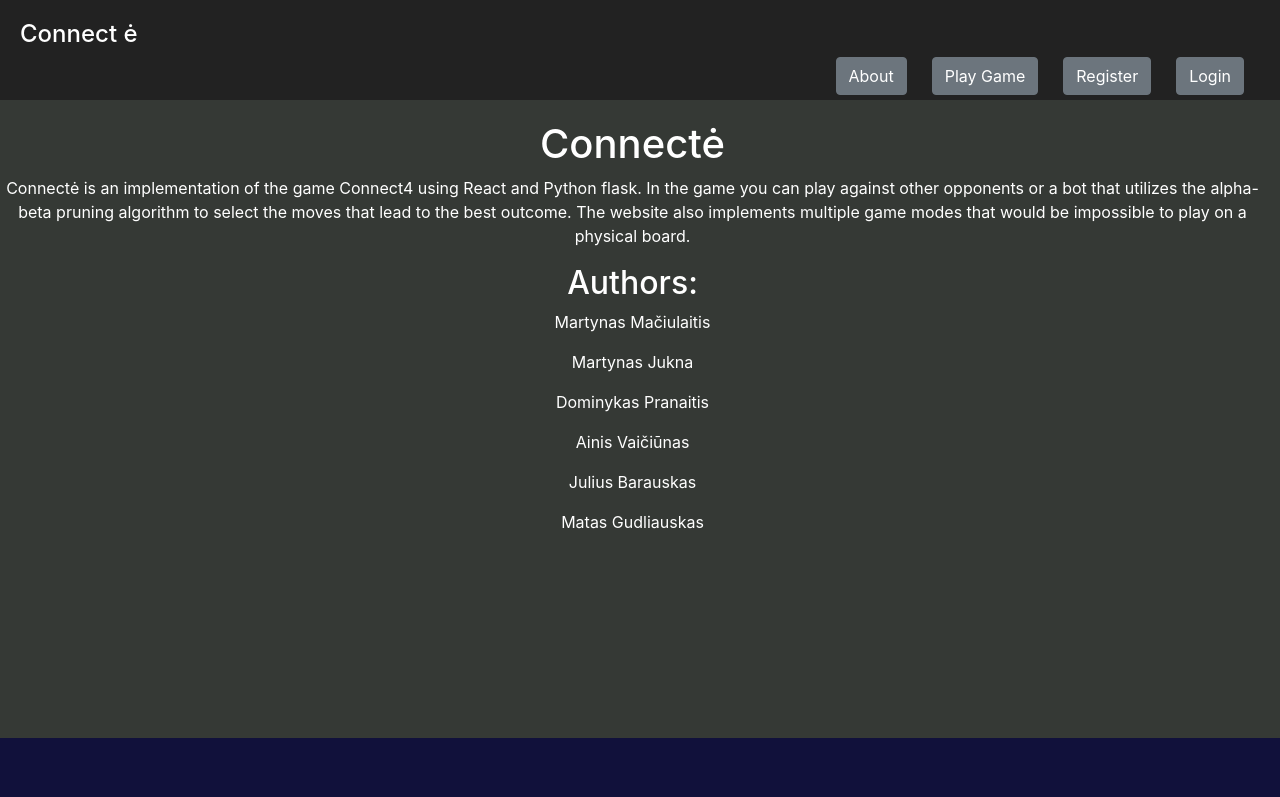
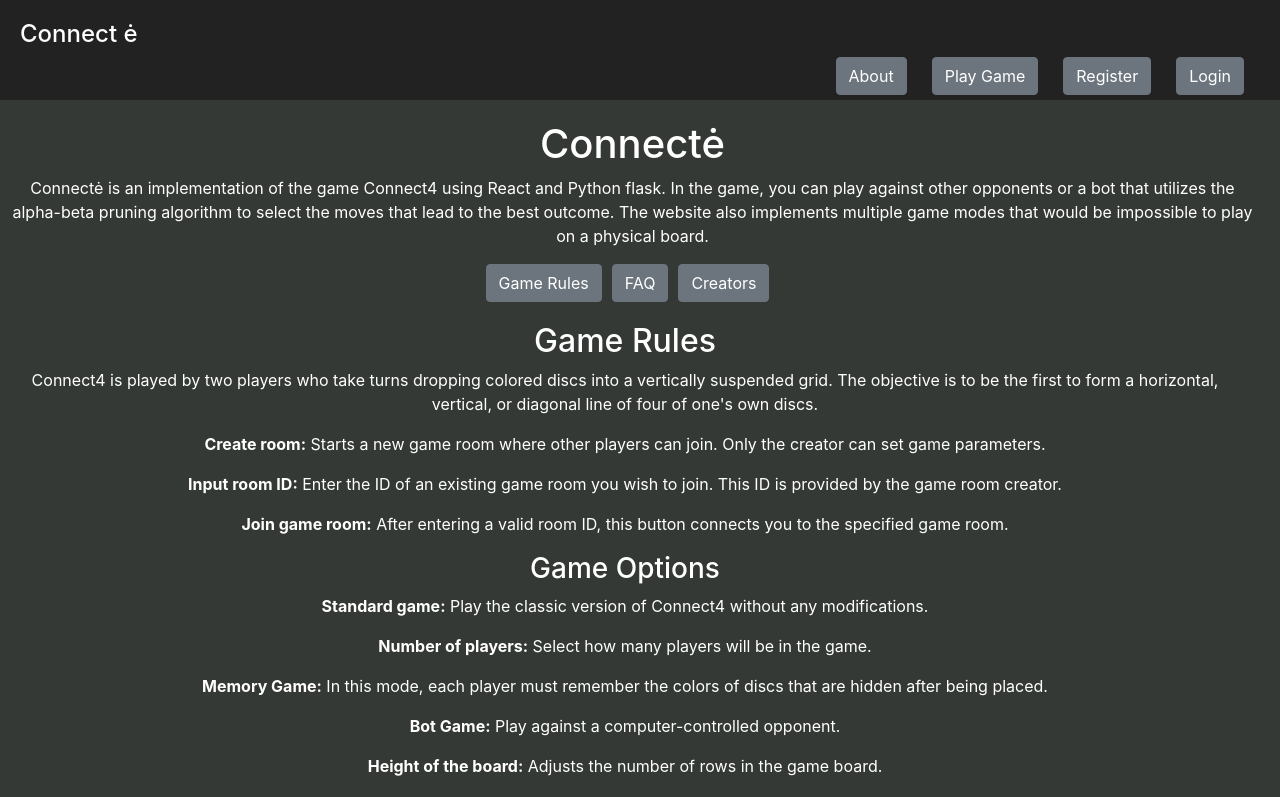
Before and after one commit to Ma813/Connecte, a React (Create React App) app: page /about in a window 1280 px wide. Shown: the top 797 px of the page. Built offline with nearby package versions, Linux system fonts and the light colour scheme.

Commit message:
added about page

```diff
--- a/src/pages/About.js
+++ b/src/pages/About.js
@@ -1,21 +1,118 @@
-import '../styles/Default.css'
-import { useState } from 'react';
+import React, { useState } from 'react';
+
+export default function About() {
+    const [content, setContent] = useState('gameRules');
+
+    const creatorsContent = (
+        <div>
+            <h2>Authors:</h2>
+            <div style={{  marginBottom: '10px' }}>
+                <img src="https://cdn.pixabay.com/photo/2018/11/13/21/43/avatar-3814049_1280.png" alt="Martynas Mačiulaitis" style={{ width: '50px', height: '50px', marginRight: '10px' }} />
+                <p>Martynas Mačiulaitis</p>
+            </div>
+            <div style={{  marginBottom: '10px' }}>
+                <img src="https://cdn.pixabay.com/photo/2018/11/13/21/43/avatar-3814049_1280.png" alt="Martynas Jukna" style={{ width: '50px', height: '50px', marginRight: '10px' }} />
+                <p>Martynas Jukna</p>
+            </div>
+            <div style={{  marginBottom: '10px' }}>
+                <img src="https://cdn.pixabay.com/photo/2018/11/13/21/43/avatar-3814049_1280.png" alt="Dominykas Pranaitis" style={{ width: '50px', height: '50px', marginRight: '10px' }} />
+                <p>Dominykas Pranaitis</p>
+            </div>
+            <div style={{  marginBottom: '10px' }}>
+                <img src="https://cdn.pixabay.com/photo/2018/11/13/21/43/avatar-3814049_1280.png" alt="Ainis Vaičiūnas" style={{ width: '50px', height: '50px', marginRight: '10px' }} />
+                <p>Ainis Vaičiūnas</p>
+            </div>
+            <div style={{  marginBottom: '10px' }}>
+                <img src="https://cdn.pixabay.com/photo/2018/11/13/21/43/avatar-3814049_1280.png" alt="Julius Barauskas" style={{ width: '50px', height: '50px', marginRight: '10px' }} />
+                <p>Julius Barauskas</p>
+            </div>
+            <div style={{  marginBottom: '10px' }}>
+                <img src="https://cdn.pixabay.com/photo/2018/11/13/21/43/avatar-3814049_1280.png" alt="Matas Gudliauskas" style={{ width: '50px', height: '50px', marginRight: '10px' }} />
+                <p>Matas Gudliauskas</p>
+            </div>
+        </div>
+    );
 
 
-export default function About() {
+    const faqContent = (
+        <div>
+            <h2>FAQ</h2>
+            <p><strong>1. How do you start a new game in Connectė?</strong></p>
+            <p>You can start a new game by clicking on the "Create room" button. This allows you to set up a game room that others can join.</p>
+
+            <p><strong>2. Can I join a game if I don’t know anyone?</strong></p>
+            <p>No, public rooms feature is not available yet.</p>
+
+            <p><strong>3. What is the goal of Connect4?</strong></p>
+            <p>The goal is to connect four of your discs in a row either horizontally, vertically, or diagonally before your opponent does.</p>
+
+            <p><strong>4. Are there different game modes available?</strong></p>
+            <p>Yes, in addition to the standard game, there are modes like Memory Game, Bot Game, and custom games where you can adjust the height and length of the board.</p>
+
+            <p><strong>5. What is a Memory Game mode?</strong></p>
+            <p>In Memory Game mode, each disc's color is hidden after being placed, requiring players to remember the position and color of each disc.</p>
+
+            <p><strong>6. Can I play against the computer?</strong></p>
+            <p>Yes, the Bot Game mode allows you to play against a computer controlled opponent that uses algorithms to decide moves.</p>
+
+            <p><strong>7. How can I change the number of players in a game?</strong></p>
+            <p>When creating a room, you can select the number of players you want in the game.</p>
+
+            <p><strong>8. What does the "Number of circles to connect to win" setting do?</strong></p>
+            <p>This setting allows you to change the traditional requirement from four connected discs to another number, altering the game’s difficulty and duration.</p>
+
+            <p><strong>9. Is there a way to practice before playing with others?</strong></p>
+            <p>Yes, you can practice playing against computer. Also you should keep in mind that all games are saved to your game history.</p>
+
+            <p><strong>10. What happens if the board fills up before anyone connects four?</strong></p>
+            <p>If the board fills up and no player has connected the required number of discs, the game ends in a draw.</p>
+        </div>
+    );
+
+
+    const gameRulesContent = (
+        <div>
+            <h2>Game Rules</h2>
+            <p>Connect4 is played by two players who take turns dropping colored discs into a vertically suspended grid. The objective is to be the first to form a horizontal, vertical, or diagonal line of four of one's own discs.</p>
+            <p><strong>Create room:</strong> Starts a new game room where other players can join. Only the creator can set game parameters.</p>
+            <p><strong>Input room ID:</strong> Enter the ID of an existing game room you wish to join. This ID is provided by the game room creator.</p>
+            <p><strong>Join game room:</strong> After entering a valid room ID, this button connects you to the specified game room.</p>
+            <h3>Game Options</h3>
+            <p><strong>Standard game:</strong> Play the classic version of Connect4 without any modifications.</p>
+            <p><strong>Number of players:</strong> Select how many players will be in the game.</p>
+            <p><strong>Memory Game:</strong> In this mode, each player must remember the colors of discs that are hidden after being placed.</p>
+            <p><strong>Bot Game:</strong> Play against a computer-controlled opponent.</p>
+            <p><strong>Height of the board:</strong> Adjusts the number of rows in the game board.</p>
+            <p><strong>Length of the board:</strong> Adjusts the number of columns in the game board.</p>
+            <p><strong>Number of circles to connect to win:</strong> Change the traditional game rule from four connected discs to another number.</p>
+        </div>
+    );
+
+
+
+    const renderContent = () => {
+        switch (content) {
+            case 'faq':
+                return faqContent;
+            case 'gameRules':
+                return gameRulesContent;
+            case 'creators':
+            default:
+                return creatorsContent;
+        }
+    };
 
     return (
-
         <div>
             <h1>Connectė</h1>
-                <p>Connectė is an implementation of the game Connect4 using React and Python flask. In the game you can play against other opponents or a bot that utilizes the alpha-beta pruning algorithm to select the moves that lead to the best outcome. The website also implements multiple game modes that would be impossible to play on a physical board.</p>
-                <h2>Authors:</h2>
-                <p>Martynas Mačiulaitis</p>
-                <p>Martynas Jukna</p>
-                <p>Dominykas Pranaitis</p>
-                <p>Ainis Vaičiūnas</p>
-                <p>Julius Barauskas</p>
-                <p>Matas Gudliauskas</p>
+            <p>Connectė is an implementation of the game Connect4 using React and Python flask. In the game, you can play against other opponents or a bot that utilizes the alpha-beta pruning algorithm to select the moves that lead to the best outcome. The website also implements multiple game modes that would be impossible to play on a physical board.</p>
+
+            <button style={{ marginRight: '10px' }} className="btn btn-secondary" onClick={() => setContent('gameRules')}>Game Rules</button>
+
+            <button style={{ marginRight: '10px' }} className="btn btn-secondary" onClick={() => setContent('faq')}>FAQ</button>
+
+            <button style={{ marginRight: '10px' }} className="btn btn-secondary" onClick={() => setContent('creators')}>Creators</button>
+            {renderContent()}
         </div>
-    )
+    );
 }
```
